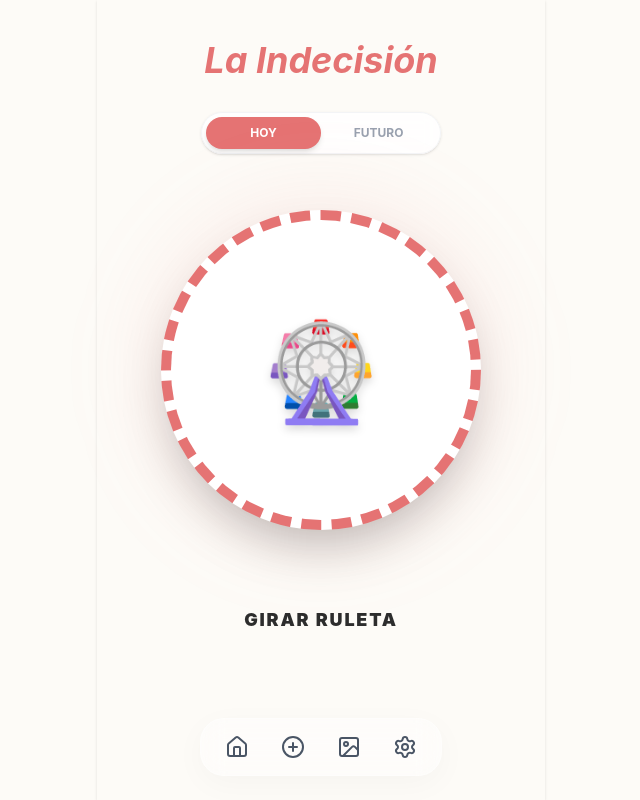
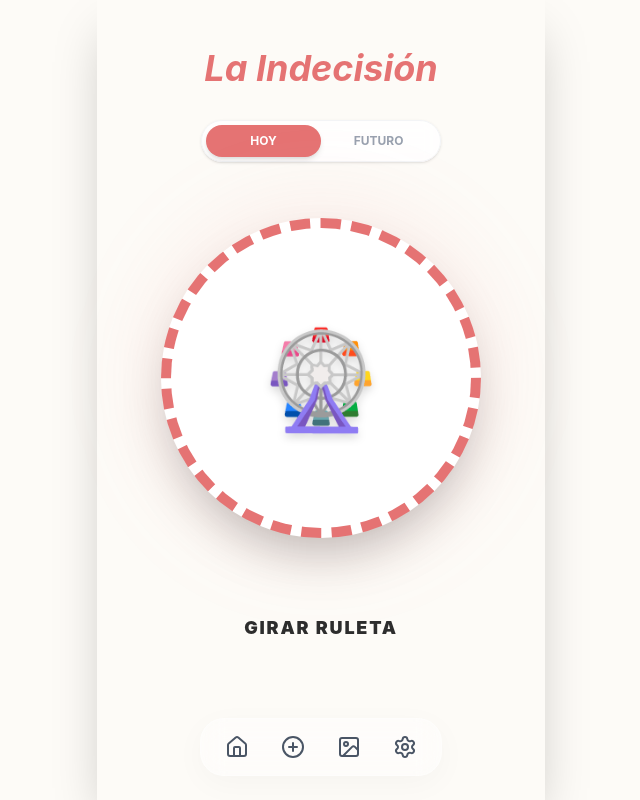
Before and after one commit to laucorosan-spec/la-indecision, a Next.js app: page / in a window 1280 px wide. Shown: the whole page, without its empty margins (319-959 px from the left). Built offline with nearby package versions, Linux system fonts and the light colour scheme; no server answers; the database is empty.

Commit message:
Update layout.js

```diff
--- a/src/app/layout.js
+++ b/src/app/layout.js
@@ -4,13 +4,12 @@ import Navbar from '@/components/Navbar';
 export default function RootLayout({ children }) {
   return (
     <html lang="es">
-      <body className="bg-[#fdfbf7] antialiased">
-        {/* Contenedor principal que centra la app en PC */}
-        <div className="max-w-md mx-auto min-h-screen relative shadow-sm bg-[#fdfbf7]">
-          <main className="px-6 pt-8 pb-32">
+      <body>
+        {/* max-w-md centra la app y le da forma de móvil en el PC */}
+        <div className="max-w-md mx-auto min-h-screen relative bg-[#fdfbf7] shadow-2xl">
+          <main className="px-6 pt-10 pb-32">
             {children}
           </main>
-          {/* El Navbar va AQUÍ adentro para que se mueva con la App */}
           <Navbar />
         </div>
       </body>
```
